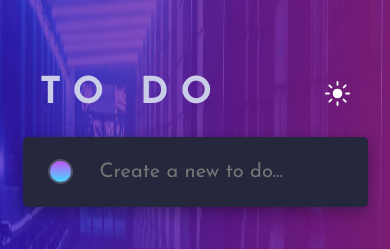
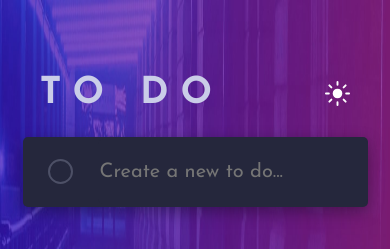
Before and after one commit to guarize/todo-list-2.0, a React (Create React App) app: page / in a window 390 px wide. In both pictures the pointer is over the button 60 px from the left and 171 px from the top of the page. Shown: the top 249 px of the page. Built offline with nearby package versions, Linux system fonts and the light colour scheme.

Commit message:
[fix] - todo button hover on mobile

```diff
--- a/src/App.css
+++ b/src/App.css
@@ -96,4 +96,9 @@ body {
     width: 100vw;
     height: 400px;
   }
+
+  .todo-button:hover {
+    background-image: none;
+    cursor: pointer;
+  }
 }
```
